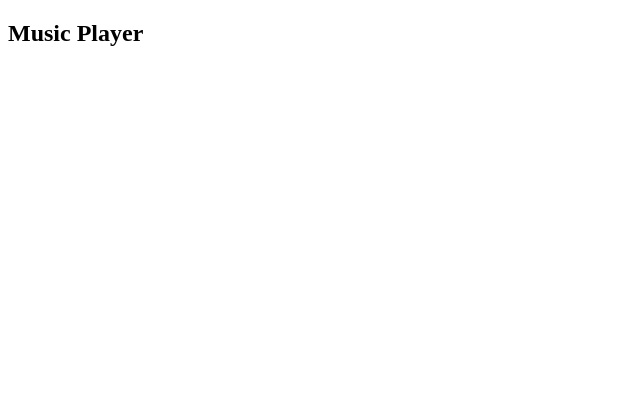
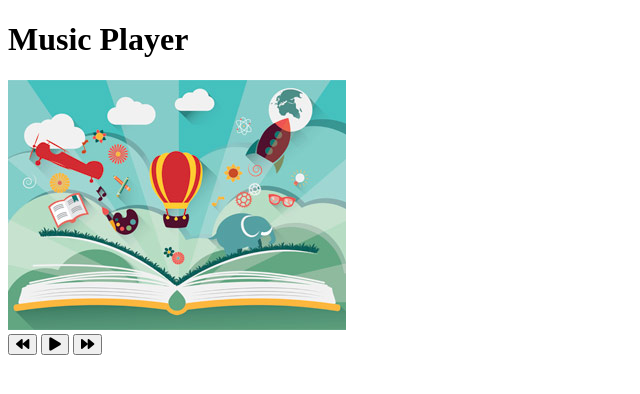
Before and after one commit to Johanawan/JavascriptPractice, a plain HTML site: page music-player/index.html in a window 1280 px wide. Shown: the whole page, without its empty margins (0-640 px from the left). Drawn offline with Linux system fonts and the light colour scheme.

Commit message:
Added HTML templates

```diff
--- a/music-player/index.html
+++ b/music-player/index.html
@@ -3,13 +3,43 @@
 <head>
     <meta charset="UTF-8">
     <meta name="viewport" content="width=device-width, initial-scale=1.0">
+    <!-- Font Awesome -->
+    <link rel="stylesheet" href="https://cdnjs.cloudflare.com/ajax/libs/font-awesome/5.10.2/css/all.min.css"/>
 
     <!-- My css -->
     <link rel="stylesheet" href="styles.css">
     <title>Music Player</title>
 </head>
 <body>
-    <h2>Music Player</h2>
+    <h1>Music Player</h1>
+
+    <div class="music-container" id="music-container">
+        <div class="music-info">
+            <h4 id="title"></h4>
+            <div class="progress-container" id="progress-container">
+                <div class="progress" id="progress">
+
+                </div>
+            </div>
+        </div>
+
+        <audio src="" id="audio"></audio>
+
+        <div class="img-container">
+            <img src="images/ukulele.jpg"alt="music-cover" id="cover">
+        </div>
+        <div class="navigation">
+            <button id="prev" class="action-btn">
+                <i class="fas fa-backward"></i>
+            </button>
+            <button id="play" class="action-btn action-btn-big">
+                <i class="fas fa-play"></i>
+            </button>
+            <button id="next" class="action-btn">
+                <i class="fas fa-forward"></i>
+            </button>
+        </div>
+    </div>
 
     <script src="script.js"></script>
 </body>
```
Also changed, not shown: music-player/images/hey.jpg (added), music-player/images/summer.jpg (added), music-player/images/ukulele.jpg (added), 3 other files.
